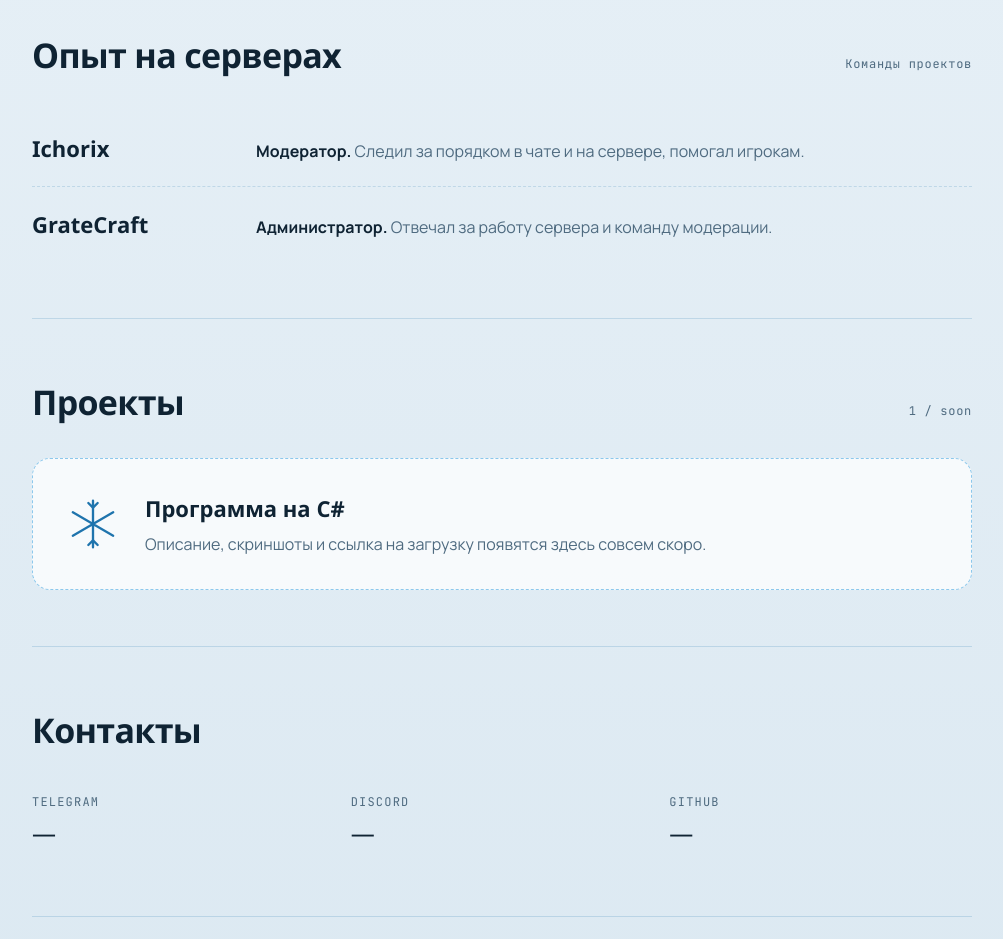
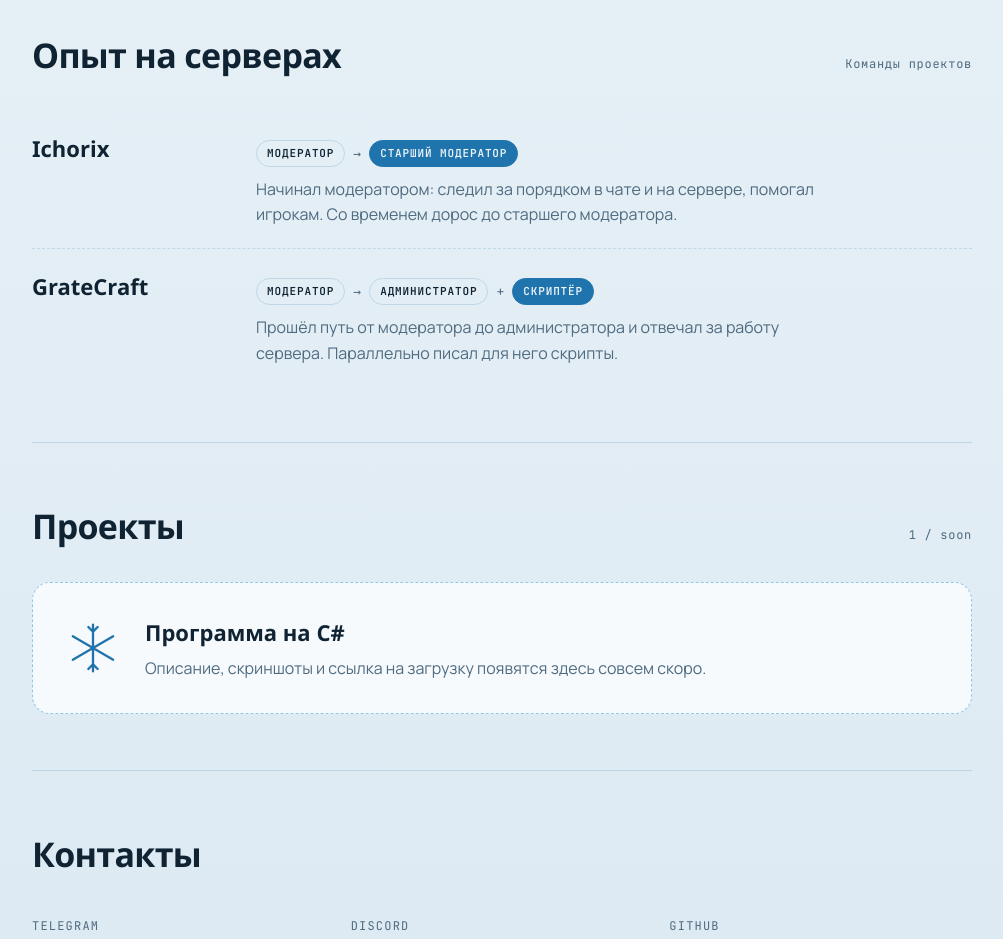
Before and after one commit to sjWw99/sjww99.github.io, a plain HTML site: page index.html in a window 1280 px wide. Shown: the part 960-1899 px from the top of the page, without its empty margins (138-1141 px from the left). Drawn offline with Linux system fonts and the light colour scheme; a web font is replaced by a local one.

Commit message:
Refactor role descriptions and styling in index.html
Updated role descriptions and paths for Ichorix and GrateCraft. Enhanced layout and styling for better presentation.

```diff
--- a/index.html
+++ b/index.html
@@ -157,8 +157,15 @@ h2 {
 }
 .role:last-child { border-bottom: 0; }
 .role .server { font-family: var(--font-display); font-weight: 600; font-size: 22px; }
-.role .what { color: var(--muted); }
-.role .what strong { color: var(--fg); font-weight: 700; }
+.role .what { color: var(--muted); min-width: 0; display: flex; flex-direction: column; gap: 10px; }
+.role .what p { margin: 0; max-width: 60ch; }
+.path { display: flex; flex-wrap: wrap; align-items: center; gap: 8px; }
+.path span {
+  font: 600 11px/1 var(--font-mono); letter-spacing: .08em; text-transform: uppercase;
+  padding: 7px 10px; border-radius: 999px; border: 1px solid var(--line); color: var(--fg);
+}
+.path span.top { background: var(--accent); border-color: var(--accent); color: var(--bg); }
+.path b { font: 400 13px var(--font-mono); color: var(--muted); }
 
 .project {
   border: 1.5px dashed var(--ice); border-radius: 18px; padding: 32px;
@@ -253,11 +260,17 @@ footer { padding-block: 40px 56px; border-top: 1px solid var(--line); font: 12px
     <ul class="roles">
       <li class="role">
         <span class="server">Ichorix</span>
-        <span class="what" data-i18n="ichorix"><strong>Модератор.</strong> Следил за порядком в чате и на сервере, помогал игрокам.</span>
+        <div class="what">
+          <div class="path" data-i18n="ichorixPath"><span>Модератор</span><b aria-hidden="true">→</b><span class="top">Старший модератор</span></div>
+          <p data-i18n="ichorix">Начинал модератором: следил за порядком в чате и на сервере, помогал игрокам. Со временем дорос до старшего модератора.</p>
+        </div>
       </li>
       <li class="role">
         <span class="server">GrateCraft</span>
-        <span class="what" data-i18n="gratecraft"><strong>Администратор.</strong> Отвечал за работу сервера и команду модерации.</span>
+        <div class="what">
+          <div class="path" data-i18n="gratecraftPath"><span>Модератор</span><b aria-hidden="true">→</b><span>Администратор</span><b aria-hidden="true">+</b><span class="top">Скриптёр</span></div>
+          <p data-i18n="gratecraft">Прошёл путь от модератора до администратора и отвечал за работу сервера. Параллельно писал для него скрипты.</p>
+        </div>
       </li>
     </ul>
   </section>
@@ -307,8 +320,10 @@ footer { padding-block: 40px 56px; border-top: 1px solid var(--line); font: 12px
       kotlin: "Разбираюсь в языке и в плагинах под Paper.",
       active: "Пишу", active2: "Пишу", learning: "Изучаю",
       expTitle: "Опыт на серверах", expTag: "Команды проектов",
-      ichorix: "<strong>Модератор.</strong> Следил за порядком в чате и на сервере, помогал игрокам.",
-      gratecraft: "<strong>Администратор.</strong> Отвечал за работу сервера и команду модерации.",
+      ichorixPath: '<span>Модератор</span><b aria-hidden="true">→</b><span class="top">Старший модератор</span>',
+      ichorix: "Начинал модератором: следил за порядком в чате и на сервере, помогал игрокам. Со временем дорос до старшего модератора.",
+      gratecraftPath: '<span>Модератор</span><b aria-hidden="true">→</b><span>Администратор</span><b aria-hidden="true">+</b><span class="top">Скриптёр</span>',
+      gratecraft: "Прошёл путь от модератора до администратора и отвечал за работу сервера. Параллельно писал для него скрипты.",
       projTitle: "Проекты", projName: "Программа на C#",
       projText: "Описание, скриншоты и ссылка на загрузку появятся здесь совсем скоро.",
       contactTitle: "Контакты",
@@ -325,8 +340,10 @@ footer { padding-block: 40px 56px; border-top: 1px solid var(--line); font: 12px
       kotlin: "Getting to know the language and Paper plugins.",
       active: "Writing", active2: "Writing", learning: "Learning",
       expTitle: "Server experience", expTag: "Project teams",
-      ichorix: "<strong>Moderator.</strong> Kept order in chat and in game, helped players.",
-      gratecraft: "<strong>Administrator.</strong> Looked after the server and the moderation team.",
+      ichorixPath: '<span>Moderator</span><b aria-hidden="true">→</b><span class="top">Senior moderator</span>',
+      ichorix: "Started as a moderator: kept order in chat and in game and helped players. Over time I was promoted to senior moderator.",
+      gratecraftPath: '<span>Moderator</span><b aria-hidden="true">→</b><span>Administrator</span><b aria-hidden="true">+</b><span class="top">Scripter</span>',
+      gratecraft: "Went from moderator to administrator and looked after the server. Along the way I also wrote scripts for it.",
       projTitle: "Projects", projName: "C# program",
       projText: "Description, screenshots and a download link are coming here very soon.",
       contactTitle: "Contacts",
```
